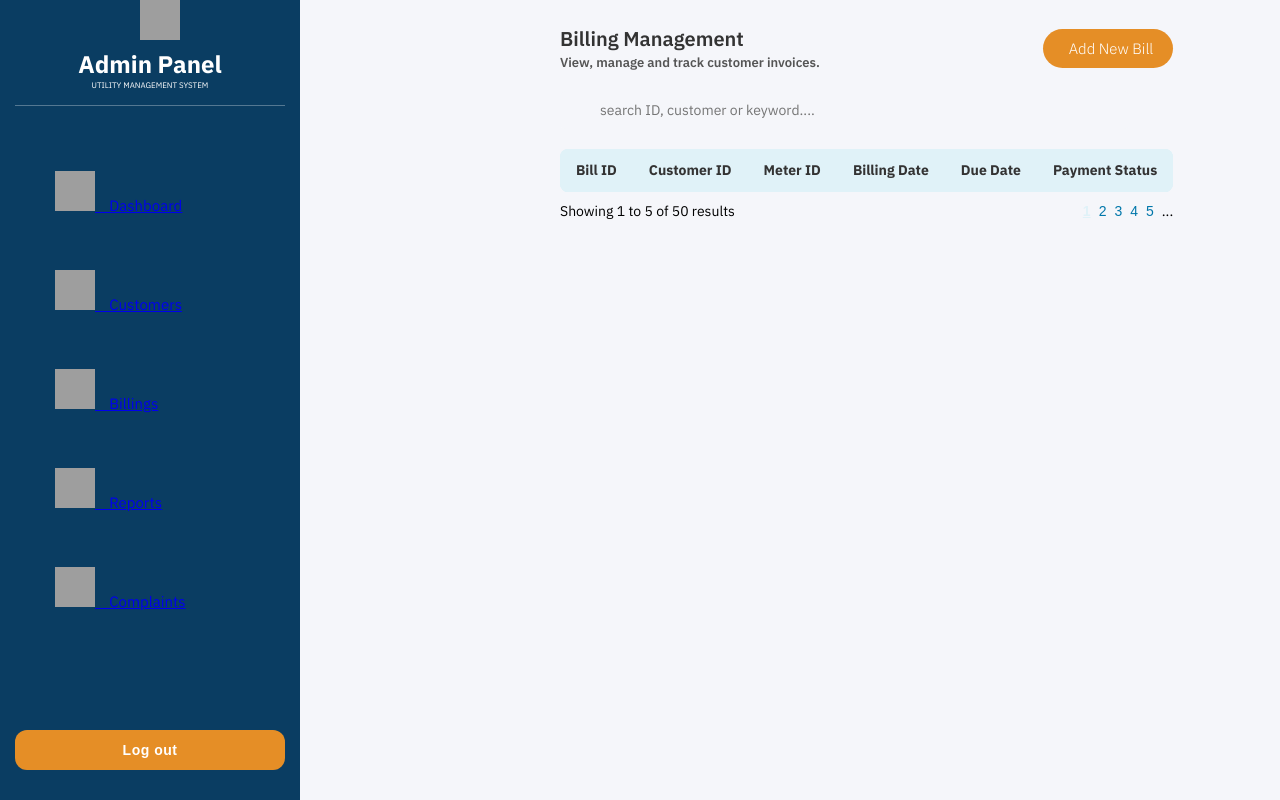
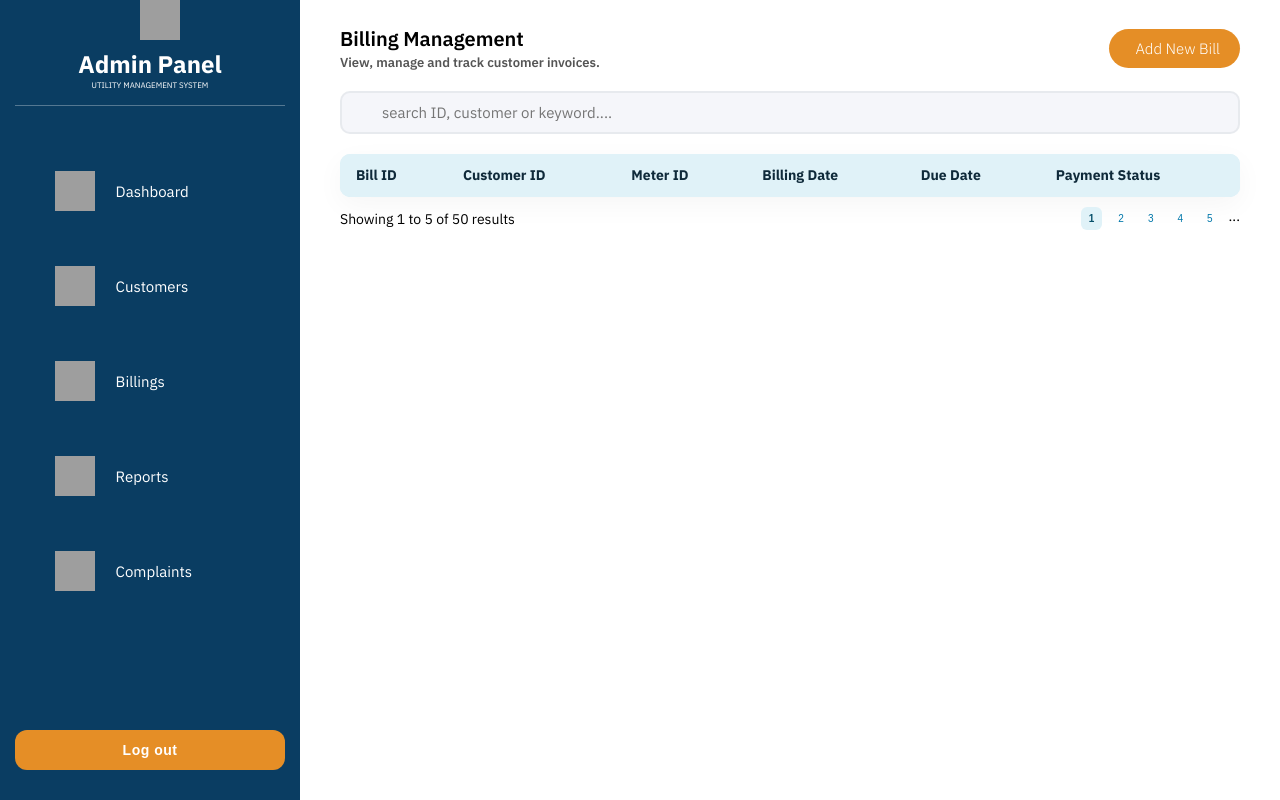
Before and after one commit to Sadeeshana/Utility-Managment-System, a PHP site: page /Billing_Management.html in a window 1280 px wide. Run offline with PHP 8.4, Linux system fonts and the light colour scheme; lists and menus that the app fills with data are empty; grey boxes are pictures that could not be loaded.

Commit message:
Update css
Update css

```diff
--- a/Frontend/Billing_Management.css
+++ b/Frontend/Billing_Management.css
@@ -1,11 +1,5 @@
 @import url('https://fonts.googleapis.com/css2?family=IBM+Plex+Sans:wght@300;400;500;600;700&display=swap');
 
-body {
-  margin: 0;
-  font-family:"IBM Plex Sans" ;
-  background-color: white;
-  color: #333;
-}
 
 /* Sidebar */
 * {
@@ -15,13 +9,14 @@ body {
         }
 
         body {
-            background-color: #F5F6FA;
-            font-family: 'IBM Plex Sans', sans-serif;
+            background-color: white;
+            font-family: 'IBM Plex Sans';
         }
 
         .container {
             display: flex;
             height: 100vh;
+            background-color: white;
         }
 
         .sidebar {
@@ -78,6 +73,23 @@ body {
             transition: all 0.3s;
             font-weight: normal;
             font-size: 15px;
+        }
+
+        /* Make links inside the sidebar behave like full-row nav items */
+        .sidebar ul li a {
+          display: flex;
+          align-items: center;
+          gap: 10px;
+          width: 100%;
+          padding: 0; /* keep li padding for now */
+          color: inherit;
+          text-decoration: none;
+          box-sizing: border-box;
+        }
+
+        .sidebar ul li a:focus {
+          outline: 2px solid rgba(255,255,255,0.18);
+          outline-offset: 2px;
         }
 
         .sidebar ul li img {
@@ -160,8 +172,11 @@ body {
 
 /* Main content */
 .main {
-  margin-left: 220px;
+  flex: 1 1 auto;
+  min-width: 0;
+  margin-left: 0;
   padding: 25px 40px;
+  overflow: auto;
 }
 
 .header {
@@ -175,12 +190,14 @@ body {
   font-size: 20px;
   margin: 0;
   font-weight: 600;
+  font-family: "IBM Plex Sans";
 }
 
 .header p {
   margin: 2px 0 0 0;
   font-size: 13px;
   color: #555;
+  font-family: 'IBM Plex Sans';
 }
 
 .add-btn {
@@ -207,24 +224,24 @@ body {
 /* Search bar */
 .search-bar {
   position: relative;
-  margin: 20px 0;
+  margin: 20px 0;;
 }
 
 .search-bar input {
-  width: 93%;
+  width: 100%;
   padding: 10px 40px;
-  border-radius: 6px;
-  border: 2px ;
-  font-size: 14px;
-  transition: border-color 0.3s;
+  border-radius: 10px;
+  border: 2px solid rgba(3,45,61,0.06);
+  font-size: 15px;
+  transition: border-color 0.3s, box-shadow 0.18s;
   outline: none;
   background-color: #F5F6FA;
-  font-family: 'IBM Plex Sans';
-  font-size: 14px;
+  box-sizing: border-box;
+  font-family: 'IBM Plex Sans', sans-serif;
 }
 
 .search-bar input:focus {
-  border-color: #82ccdd;
+  border-color: black;
 }
 
 .search-bar i {
@@ -233,21 +250,24 @@ body {
   top: 50%;
   transform: translateY(-50%);
   color: #888;
-  font-size: 16px;
+  font-size: 15px;
 }
 
 /* Table */
 table {
   width: 100%;
-  border-collapse: collapse;
+  border-collapse: separate;
+  border-spacing: 0;
   background-color: #e0f2f8;
-  border-radius: 8px;
+  border-radius: 10px;
   overflow: hidden;
+  box-shadow: 0 8px 28px rgba(2,6,23,0.04);
 }
 
 thead {
   background-color: #e0f2f8;
   font-weight: 600;
+  font-family: 'IBM Plex Sans';
 }
 
 th, td {
@@ -258,11 +278,12 @@ th, td {
 
 th {
   font-size: 14px;
-  color: #333;
+  color: #0f2a3a;
 }
 
 td {
   font-size: 14px;
+  color: #e0f2f8;
 }
 
 tr:last-child td {
@@ -293,16 +314,18 @@ tr:last-child td {
   border: none;
   color: #0077aa;
   cursor: pointer;
-  font-size: 14px;
+  font-size: 10px;
   transition: color 0.2s, font-weight 0.2s;
+  padding: 6px 8px;
+  border-radius: 6px;
 }
 
 .pagination .pages button.active {
-  font-weight: bold;
-  text-decoration: underline;
-  color: #e0f2f8;
+  font-weight: 700;
+  background-color: #e0f2f8;
+  color:#07506a ;
 }
 
 .pagination .pages button:hover {
-  color: #e0f2f8;
+  color: #07506a;
 }
--- a/Frontend/Employee.html
+++ b/Frontend/Employee.html
@@ -19,6 +19,7 @@
         <form id="ëmployeeRegistrationForm">
             <div class ="form-group">
                 <label for="username">Username</label>
+                <input type="text" id="username" name="username" title="Username" placeholder="Choose a username" required>
             </div>
 
             <div class="form-row">
```
Also changed, not shown: Frontend/employee.css (+15 -60 lines).
